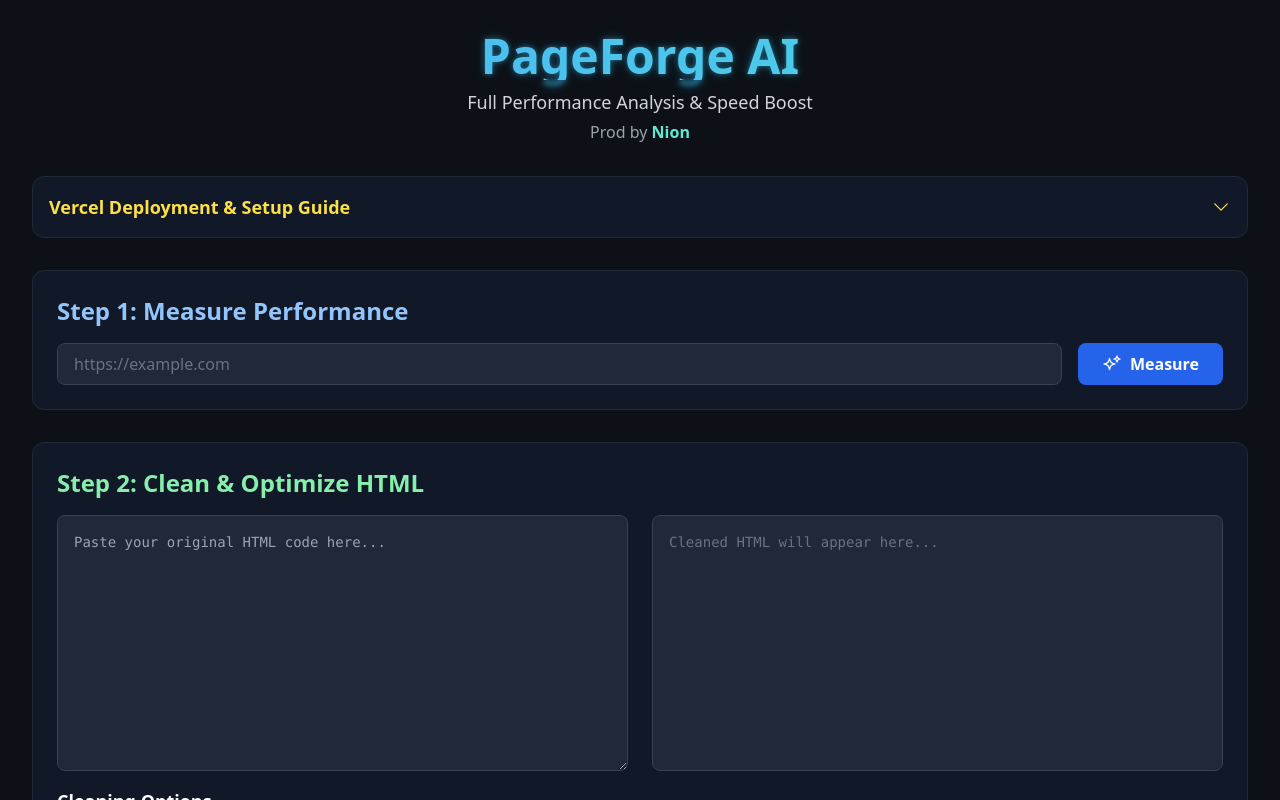
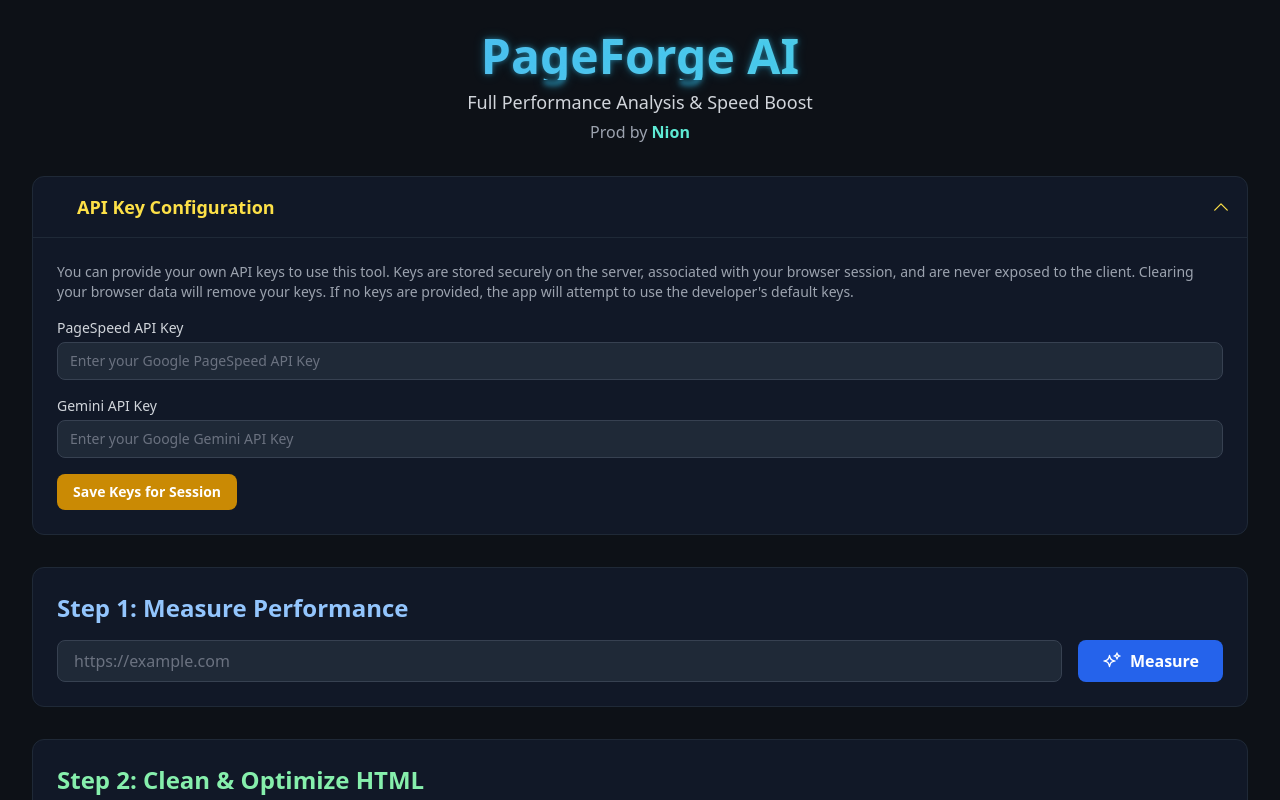
Before and after one commit to bdowneer191/PageForge-V2, a React (Vite) app: page / in a window 1280 px wide. Shown: the top 800 px of the page. Built offline with nearby package versions, Linux system fonts and the light colour scheme.

Commit message:
Update SetupGuide.tsx

```diff
--- a/components/SetupGuide.tsx
+++ b/components/SetupGuide.tsx
@@ -1,9 +1,91 @@
 
-import React, { useState } from 'react';
+import React, { useState, useEffect } from 'react';
 import Icon from './Icon.tsx';
+import { ApiKeys } from '../types.ts';
 
-const SetupGuide = () => {
-    const [isOpen, setIsOpen] = useState(false);
+interface ApiManagerProps {
+    sessionId: string;
+    apiKeys: ApiKeys | null;
+    setApiKeys: (keys: ApiKeys | null) => void;
+    keysLoading: boolean;
+}
+
+const ApiKeyInput = ({ label, value, onChange, placeholder, type = "password" }) => (
+    <div>
+        <label className="block text-sm font-medium text-gray-300 mb-1">{label}</label>
+        <input
+            type={type}
+            value={value}
+            onChange={onChange}
+            placeholder={placeholder}
+            className="w-full bg-gray-800 border border-gray-700 rounded-lg px-3 py-2 text-white placeholder-gray-500 focus:outline-none focus:ring-2 focus:ring-yellow-500"
+        />
+    </div>
+);
+
+const SetupGuide: React.FC<ApiManagerProps> = ({ sessionId, apiKeys, setApiKeys, keysLoading }) => {
+    const [isOpen, setIsOpen] = useState(true);
+    const [pageSpeedKey, setPageSpeedKey] = useState('');
+    const [geminiKey, setGeminiKey] = useState('');
+    const [isLoading, setIsLoading] = useState(false);
+    const [message, setMessage] = useState('');
+    const [editMode, setEditMode] = useState(!apiKeys);
+
+    useEffect(() => {
+        setEditMode(!apiKeys);
+        setPageSpeedKey('');
+        setGeminiKey('');
+    }, [apiKeys]);
+
+    const maskKey = (key?: string) => key ? `************${key.slice(-4)}` : 'Not Set';
+
+    const handleSave = async () => {
+        setIsLoading(true);
+        setMessage('');
+        try {
+            const res = await fetch('/api/keys', {
+                method: 'POST',
+                headers: { 'Content-Type': 'application/json' },
+                body: JSON.stringify({
+                    sessionId,
+                    pageSpeedApiKey: pageSpeedKey || apiKeys?.pageSpeedApiKey,
+                    geminiApiKey: geminiKey || apiKeys?.geminiApiKey,
+                }),
+            });
+            const data = await res.json();
+            if (!res.ok) throw new Error(data.message);
+
+            setApiKeys({
+                pageSpeedApiKey: pageSpeedKey || apiKeys?.pageSpeedApiKey,
+                geminiApiKey: geminiKey || apiKeys?.geminiApiKey,
+            });
+            setMessage('API keys saved successfully for this session.');
+            setEditMode(false);
+        } catch (error: any) {
+            setMessage(`Error: ${error.message}`);
+        } finally {
+            setIsLoading(false);
+        }
+    };
+
+    const handleClear = async () => {
+         if (!window.confirm('Are you sure you want to clear your saved API keys for this session?')) return;
+        setIsLoading(true);
+        setMessage('');
+        try {
+            const res = await fetch(`/api/keys?sessionId=${sessionId}`, { method: 'DELETE' });
+            const data = await res.json();
+            if (!res.ok) throw new Error(data.message);
+
+            setApiKeys(null);
+            setMessage('API keys cleared successfully.');
+            setEditMode(true);
+        } catch (error: any) {
+             setMessage(`Error: ${error.message}`);
+        } finally {
+            setIsLoading(false);
+        }
+    };
 
     return (
         <div className="bg-gray-900 rounded-xl border border-gray-800">
@@ -11,42 +93,54 @@
                 onClick={() => setIsOpen(!isOpen)}
                 className="w-full flex justify-between items-center p-4 text-lg font-semibold text-left text-yellow-300"
                 aria-expanded={isOpen}
-                aria-controls="setup-guide-content"
+                aria-controls="api-key-content"
             >
-                <span>Vercel Deployment & Setup Guide</span>
+                <span className="flex items-center gap-2"><Icon name="key" className="w-5 h-5"/>API Key Configuration</span>
                 <Icon name="chevronDown" className={`w-5 h-5 transition-transform duration-300 ${isOpen ? 'rotate-180' : ''}`} />
             </button>
             <div
-                id="setup-guide-content"
+                id="api-key-content"
                 className={`overflow-hidden transition-all duration-300 ease-in-out ${isOpen ? 'max-h-[2000px]' : 'max-h-0'}`}
             >
-                <div className="p-6 border-t border-gray-800 text-gray-400 text-sm space-y-6">
-                    <div>
-                        <h4 className="font-semibold text-gray-300 text-base mb-2">Deploying to Vercel</h4>
-                        <p className="mb-3">
-                           This application is designed for a secure deployment on Vercel. All sensitive API keys are stored as Environment Variables on Vercel, not in the code or on the client-side.
-                        </p>
-                        <ol className="list-decimal list-inside space-y-2 mt-1">
-                            <li>Fork this repository on GitHub.</li>
-                            <li>Go to your <a href="https://vercel.com/new" target="_blank" rel="noopener noreferrer" className="text-blue-400 hover:underline">Vercel Dashboard</a> and import the forked repository.</li>
-                            <li>Vercel will automatically detect it as a Vite project.</li>
-                            <li>Before deploying, you must configure the Environment Variables listed below. Go to your Vercel project's <code className="text-xs p-1 bg-gray-700 rounded">Settings {'>'} Environment Variables</code>.</li>
-                        </ol>
-                    </div>
+                <div className="p-6 border-t border-gray-800 text-gray-400 text-sm space-y-4">
+                    <p>
+                        You can provide your own API keys to use this tool. Keys are stored securely on the server, associated with your browser session, and are never exposed to the client. Clearing your browser data will remove your keys. If no keys are provided, the app will attempt to use the developer's default keys.
+                    </p>
 
-                    <div>
-                         <h4 className="font-semibold text-red-400 text-base mb-2">Required Environment Variables</h4>
-                         <p>The application requires the following API keys to function correctly. Please add them to your Vercel project's environment variables.</p>
-
-                         <ol className="list-decimal list-inside space-y-2 mt-3">
-                            <li><strong className="text-yellow-300">PAGESPEED_API_KEY</strong>: Your Google PageSpeed Insights API Key. You can get one from the <a href="https://developers.google.com/speed/docs/insights/v5/get-started" target="_blank" rel="noopener noreferrer" className="text-blue-400 hover:underline">Google Cloud Console</a>. Add it as an environment variable named <code className="text-xs p-1 bg-gray-700 rounded">PAGESPEED_API_KEY</code>.</li>
-                            <li><strong className="text-yellow-300">GEMINI_API_KEY</strong>: Your Google Gemini API key. You can get one from <a href="https://ai.google.dev/" target="_blank" rel="noopener noreferrer" className="text-blue-400 hover:underline">Google AI Studio</a>. Add it as an environment variable named <code className="text-xs p-1 bg-gray-700 rounded">GEMINI_API_KEY</code>.</li>
-                         </ol>
-                    </div>
-
-                    <div className="mt-6 p-4 bg-gray-850 rounded-lg">
-                        <p className="font-semibold text-gray-200">After setting all variables, redeploy your application on Vercel for the changes to take effect.</p>
-                    </div>
+                    {keysLoading ? (
+                        <p>Loading API key status...</p>
+                    ) : editMode ? (
+                        <div className="space-y-4">
+                            <ApiKeyInput label="PageSpeed API Key" value={pageSpeedKey} onChange={e => setPageSpeedKey(e.target.value)} placeholder="Enter your Google PageSpeed API Key" />
+                            <ApiKeyInput label="Gemini API Key" value={geminiKey} onChange={e => setGeminiKey(e.target.value)} placeholder="Enter your Google Gemini API Key" />
+                            <div>
+                                <button onClick={handleSave} disabled={isLoading} className="bg-yellow-600 hover:bg-yellow-700 text-white font-bold py-2 px-4 rounded-lg transition-colors disabled:bg-gray-600">
+                                    {isLoading ? 'Saving...' : 'Save Keys for Session'}
+                                </button>
+                                 {apiKeys && <button onClick={() => setEditMode(false)} className="ml-2 text-gray-400 py-2 px-4 rounded-lg hover:bg-gray-700">Cancel</button>}
+                            </div>
+                        </div>
+                    ) : (
+                        <div className="space-y-3">
+                           <div>
+                               <p className="font-medium text-gray-300">PageSpeed API Key:</p>
+                               <p className="font-mono text-green-400">{maskKey(apiKeys?.pageSpeedApiKey)}</p>
+                           </div>
+                           <div>
+                               <p className="font-medium text-gray-300">Gemini API Key:</p>
+                               <p className="font-mono text-green-400">{maskKey(apiKeys?.geminiApiKey)}</p>
+                           </div>
+                            <div className="flex gap-2 pt-2">
+                                <button onClick={() => setEditMode(true)} className="bg-gray-600 hover:bg-gray-700 text-white font-bold py-2 px-4 rounded-lg transition-colors">
+                                    Edit Keys
+                                </button>
+                                <button onClick={handleClear} disabled={isLoading} className="bg-red-600 hover:bg-red-700 text-white font-bold py-2 px-4 rounded-lg transition-colors disabled:bg-gray-600">
+                                    {isLoading ? 'Clearing...' : 'Clear Keys'}
+                                </button>
+                            </div>
+                        </div>
+                    )}
+                    {message && <p className={`mt-2 ${message.startsWith('Error') ? 'text-red-400' : 'text-green-400'}`}>{message}</p>}
                 </div>
             </div>
         </div>
```
